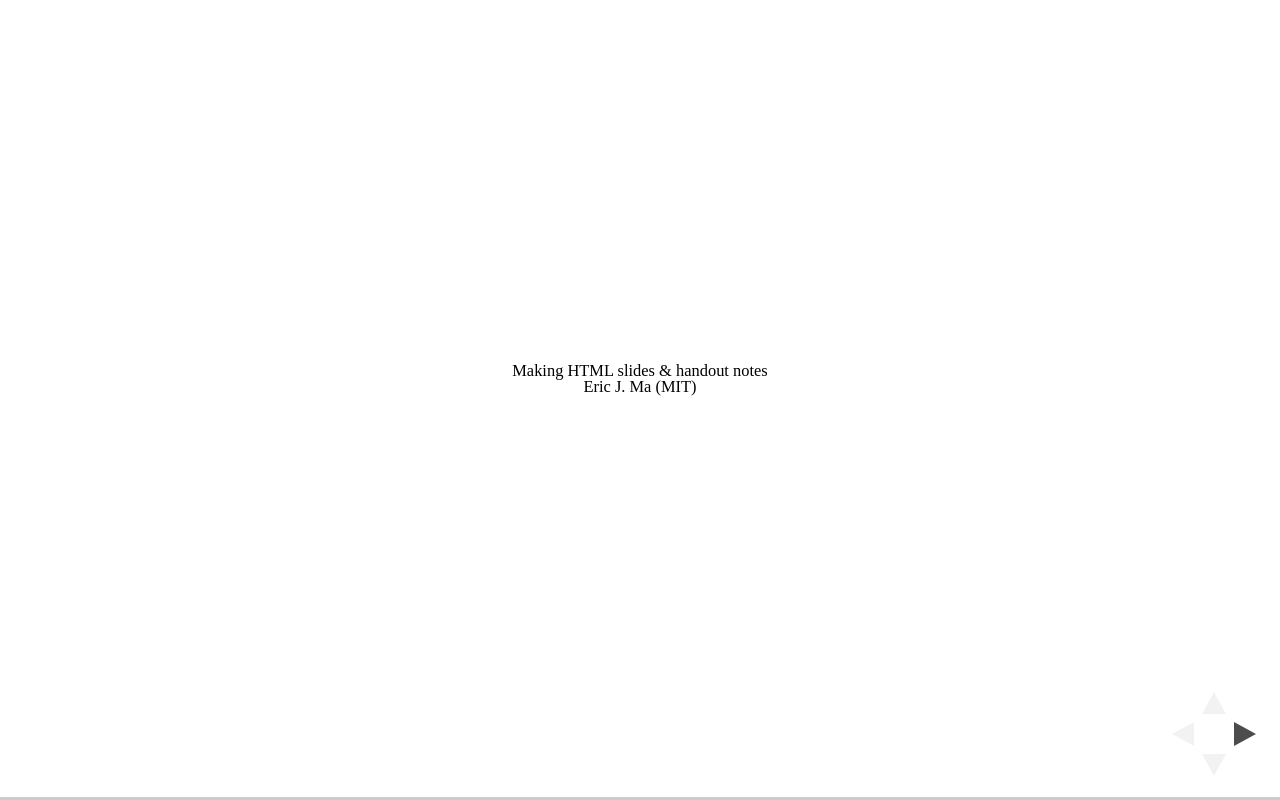
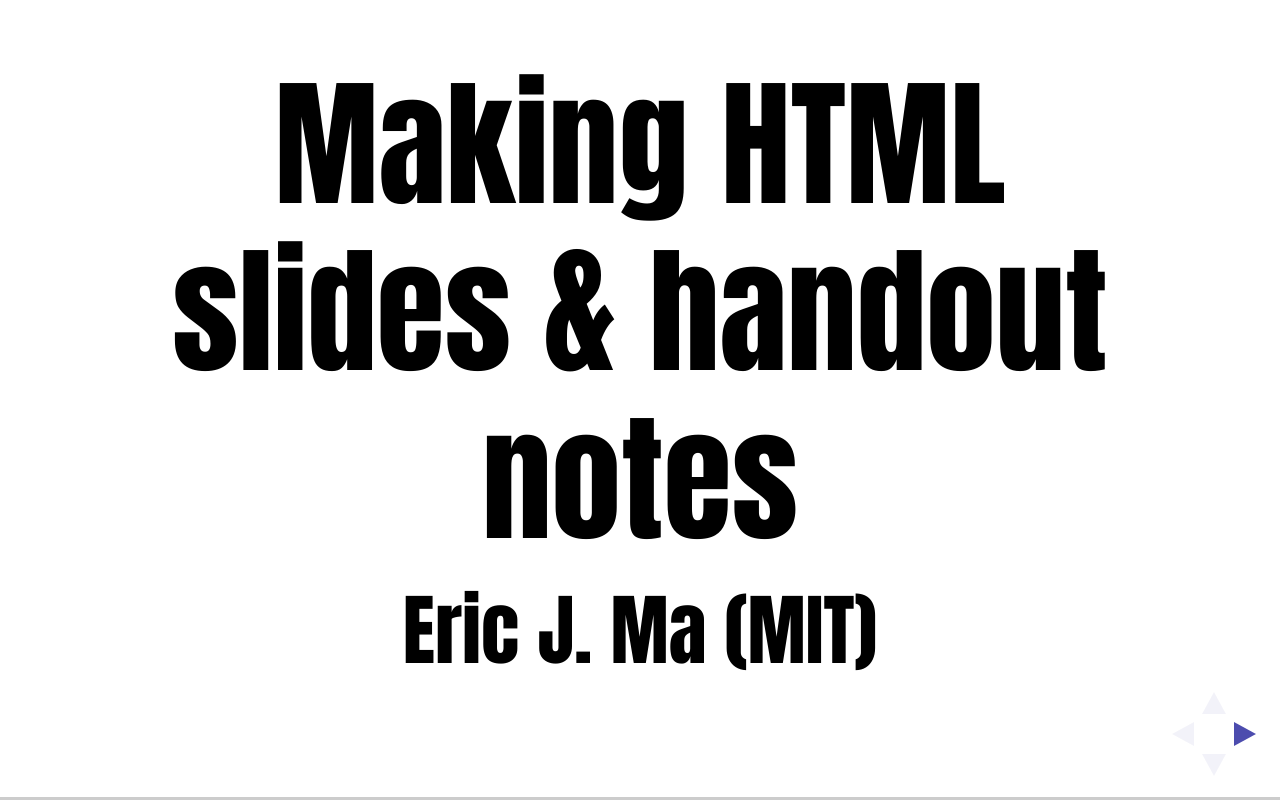
Before and after one commit to ericmjl/pandoc-reveal-tutorial, a plain HTML site: page slides.html in a window 1280 px wide. Drawn offline with Linux system fonts and the light colour scheme; a web font is replaced by a local one.

Commit message:
changed default template to "simple"

```diff
--- a/slides.html
+++ b/slides.html
@@ -8,6 +8,7 @@
 
 		<link rel="stylesheet" href="css/reveal.css">
         <!-- Allows user to select theme, or else default to beige. -->
+                <link rel="stylesheet" href="css/theme/simple.css">
 
 		<!-- Theme used for syntax highlighting of code -->
 		<link rel="stylesheet" href="lib/css/zenburn.css">
```
Also changed, not shown: 1 other file.
